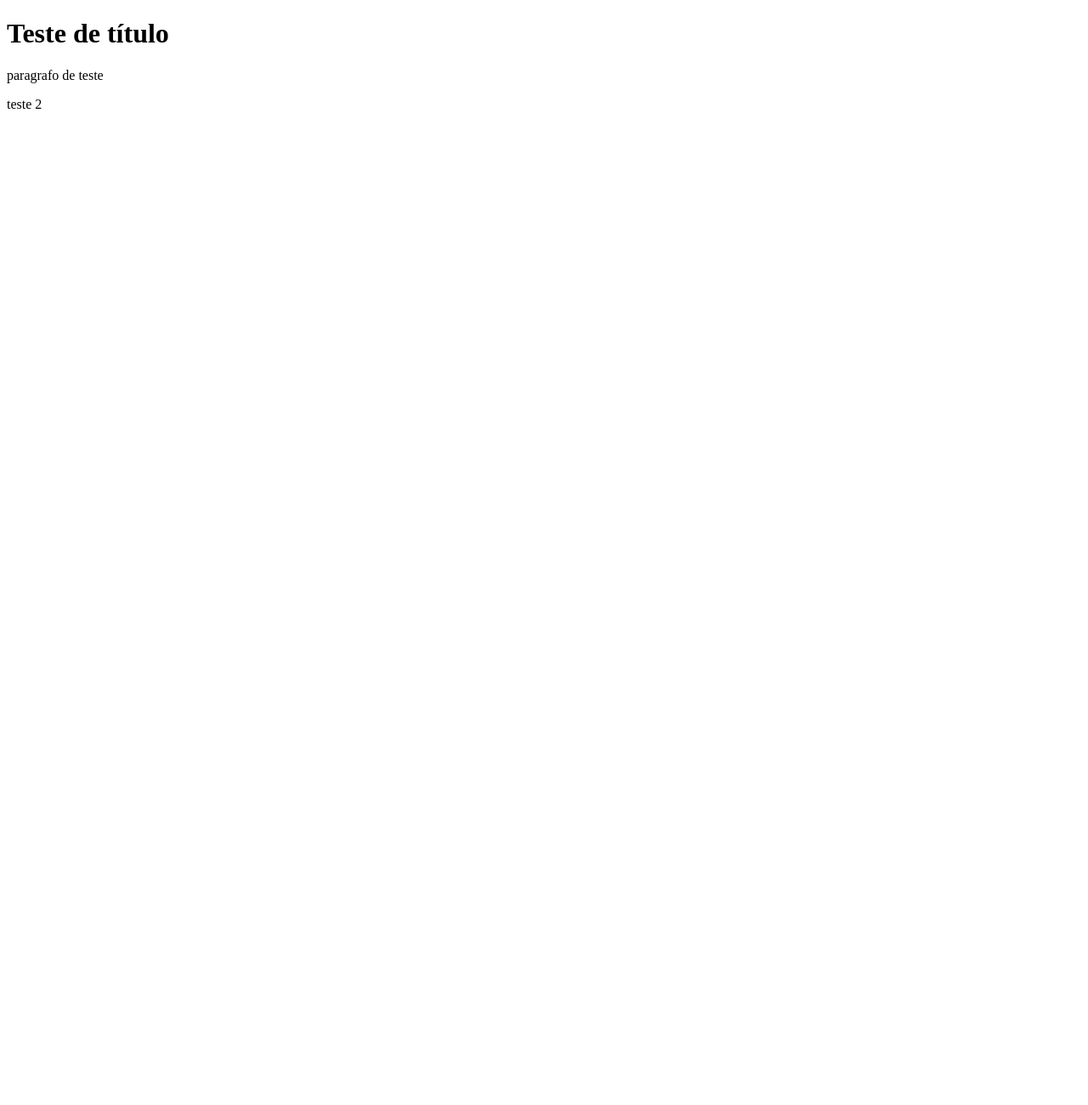
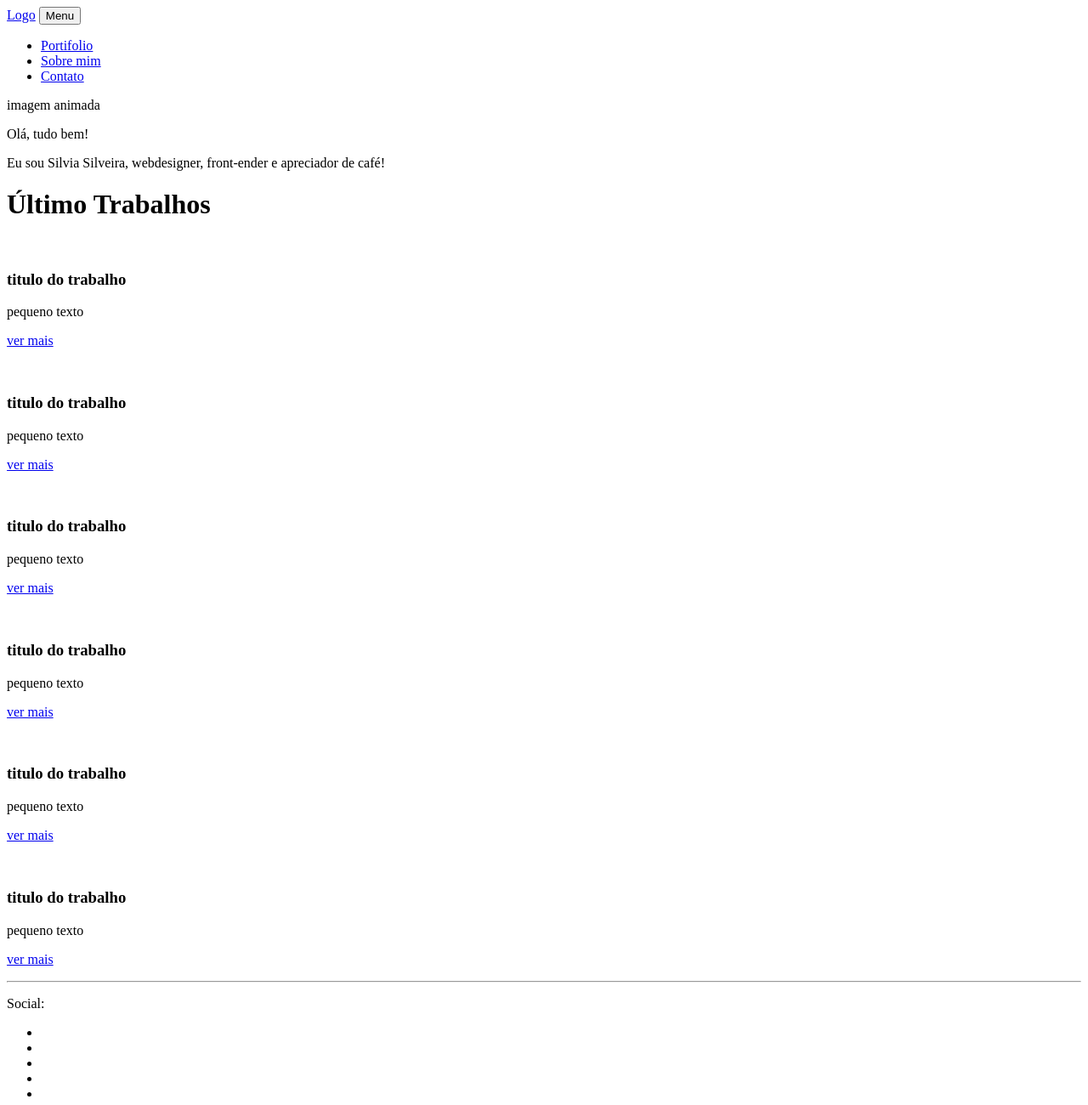
Before and after one commit to tapmorales/projeto-silvia-silveira, a plain HTML site: page index.html in a window 1280 px wide. Shown: the whole page at 85% size. Before the commit the page ends 800 px from the top, so only its background shows below. Drawn offline with Linux system fonts and the light colour scheme.

Commit message:
html inicial da index

```diff
--- a/index.html
+++ b/index.html
@@ -5,10 +5,112 @@
     <title>Site pessoal Silvia Silveira</title>
 </head>
 <body>
-    <h1>Teste de título</h1>
 
-    <p> paragrafo de teste</p>
+<nav class="mainNavigation">
+    <div class="container">
+        <a href="index.html" class="mainNavigation__logo">Logo</a>
+        <button class="mainNavigation__hamburgger" type="button">
+            <div class="mainNavigation__hamburggerParties">Menu</div>
+        </button>
+        <ul class="mainNavigation__menu--opened">
+            <li><a href="#">Portifolio</a></li>
+            <li><a href="#">Sobre mim</a></li>
+            <li><a href="#">Contato</a></li>
+        </ul>
+    </div>
+</nav>
 
-    <p>teste 2</p>
+<div class="jumbotron">imagem animada
+    <div class="container">
+        <p>Olá, tudo bem!</p>
+        <p>Eu sou Silvia Silveira, webdesigner, front-ender e apreciador de café!</p>
+    </div>
+</div>
+
+<div class="container">
+    <div class="row">
+        <div class="col-xs-12">
+            <h1>Último Trabalhos</h1>
+        </div>
+
+        <div class="col-xs-12 col-sm-6 col-ms-4">
+            <div class="thumbnail">
+                <img src="" alt="">
+                <div class="caption">
+                    <h3>titulo do trabalho</h3>
+                    <p>pequeno texto</p>
+                    <p><a href="#" class="btn btn-primary pull-right" role="button">ver mais</a></p>
+                </div>
+            </div>
+        </div>
+        <div class="col-xs-12 col-sm-6 col-ms-4">
+            <div class="thumbnail">
+                <img src="" alt="">
+                <div class="caption">
+                    <h3>titulo do trabalho</h3>
+                    <p>pequeno texto</p>
+                    <p><a href="#" class="btn btn-primary pull-right" role="button">ver mais</a></p>
+                </div>
+            </div>
+        </div>
+        <div class="col-xs-12 col-sm-6 col-ms-4">
+            <div class="thumbnail">
+                <img src="" alt="">
+                <div class="caption">
+                    <h3>titulo do trabalho</h3>
+                    <p>pequeno texto</p>
+                    <p><a href="#" class="btn btn-primary pull-right" role="button">ver mais</a></p>
+                </div>
+            </div>
+        </div>
+        <div class="col-xs-12 col-sm-6 col-ms-4">
+            <div class="thumbnail">
+                <img src="" alt="">
+                <div class="caption">
+                    <h3>titulo do trabalho</h3>
+                    <p>pequeno texto</p>
+                    <p><a href="#" class="btn btn-primary pull-right" role="button">ver mais</a></p>
+                </div>
+            </div>
+        </div>
+        <div class="col-xs-12 col-sm-6 col-ms-4">
+            <div class="thumbnail">
+                <img src="" alt="">
+                <div class="caption">
+                    <h3>titulo do trabalho</h3>
+                    <p>pequeno texto</p>
+                    <p><a href="#" class="btn btn-primary pull-right" role="button">ver mais</a></p>
+                </div>
+            </div>
+        </div>
+        <div class="col-xs-12 col-sm-6 col-ms-4">
+            <div class="thumbnail">
+                <img src="" alt="">
+                <div class="caption">
+                    <h3>titulo do trabalho</h3>
+                    <p>pequeno texto</p>
+                    <p><a href="#" class="btn btn-primary pull-right" role="button">ver mais</a></p>
+                </div>
+            </div>
+        </div>
+
+    </div> <!-- row-->
+    <hr>
+
+    <footer>
+        <div class="container">
+            <p class="text-muted text-right">Social:</p>
+            <ul class="list-inline pull-right">
+                <li><a href="#" class="btn-social btn-outline"><i class="fa fa-fw"></i></a></li>
+                <li><a href="#" class="btn-social btn-outline"><i class="fa fa-fw"></i></a></li>
+                <li><a href="#" class="btn-social btn-outline"><i class="fa fa-fw"></i></a></li>
+                <li><a href="#" class="btn-social btn-outline"><i class="fa fa-fw"></i></a></li>
+                <li><a href="#" class="btn-social btn-outline"><i class="fa fa-fw"></i></a></li>
+            </ul>
+        </div>
+    </footer>
+</div> <!-- container-->
+
+
 </body>
 </html>
```
